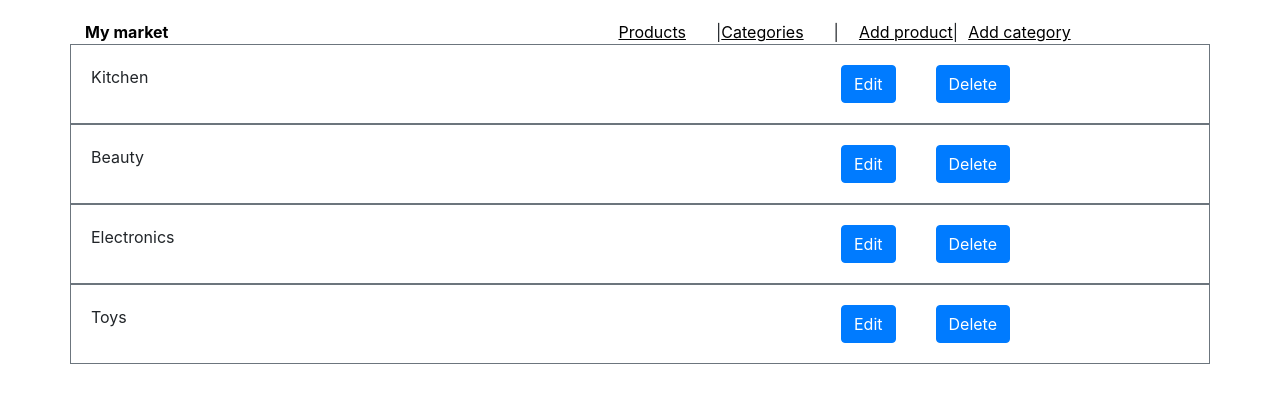
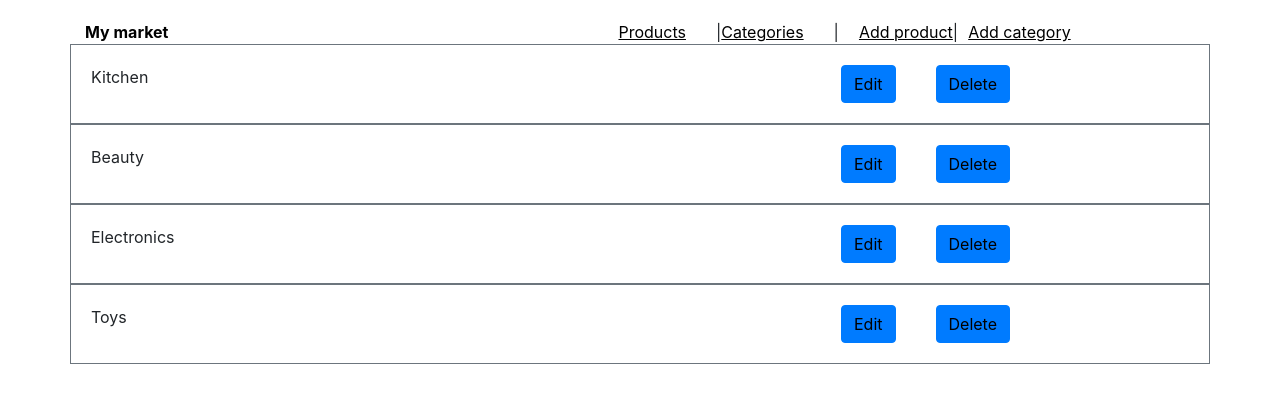
Before and after one commit to Alnazhm/homework_54_Zhuldyz_Kalbayeva, a Django app: page /categories/ in a window 1280 px wide. Shown: the top 403 px of the page. Run offline with Django 4.2, Linux system fonts and the light colour scheme; data comes from the database, SQL or seed files in the repository.

Commit message:
Изменила шаблон категории для правильной работы по удалению и редактированию категории

```diff
--- a/eshop/templates/categories.html
+++ b/eshop/templates/categories.html
@@ -4,8 +4,8 @@
 <td>
   <form class="row border border-secondary" >
       <span style="margin:20px; margin-right:50px; width:300px;">{{category.title}} </span>
-      <button style="margin: 20px; margin-left:400px;" type="submit" class="btn btn-primary"><a href="{% url 'edit_category' category.pk %}"></a>Edit</button>
-      <button style="margin: 20px;" type="submit" class="btn btn-primary"><a href="{% url 'delete_category' category.pk %}"></a>Delete</button>
+      <button style="margin: 20px; margin-left:400px;" type="submit" class="btn btn-primary"><a style="color:black;" href="{% url 'edit_category' category.pk %}">Edit</a></button>
+      <button style="margin: 20px;" type="submit" class="btn btn-primary"><a style="color:black;" href="{% url 'delete_category' category.pk %}">Delete</a></button>
   </form>
 </td>
 {%endfor%}
```
